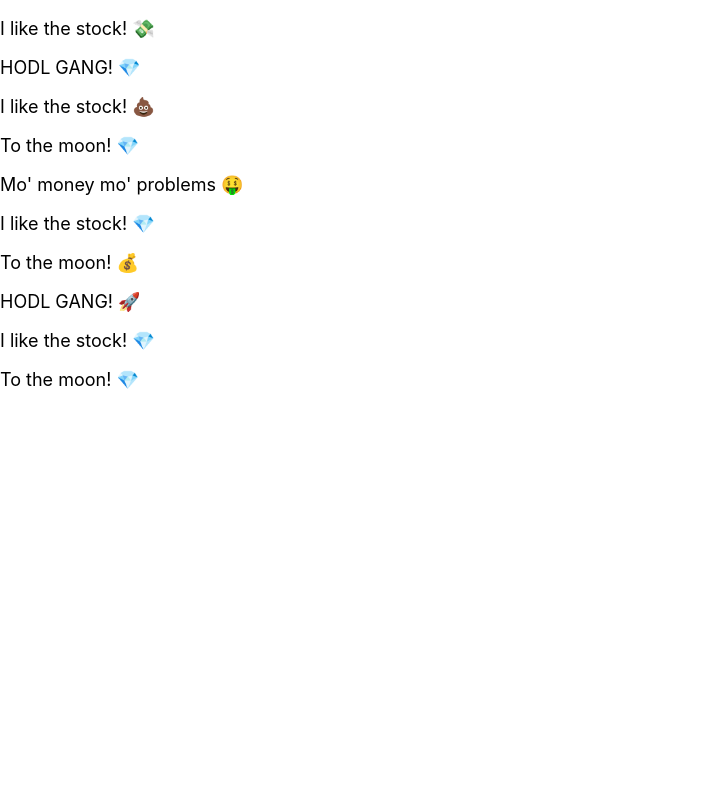
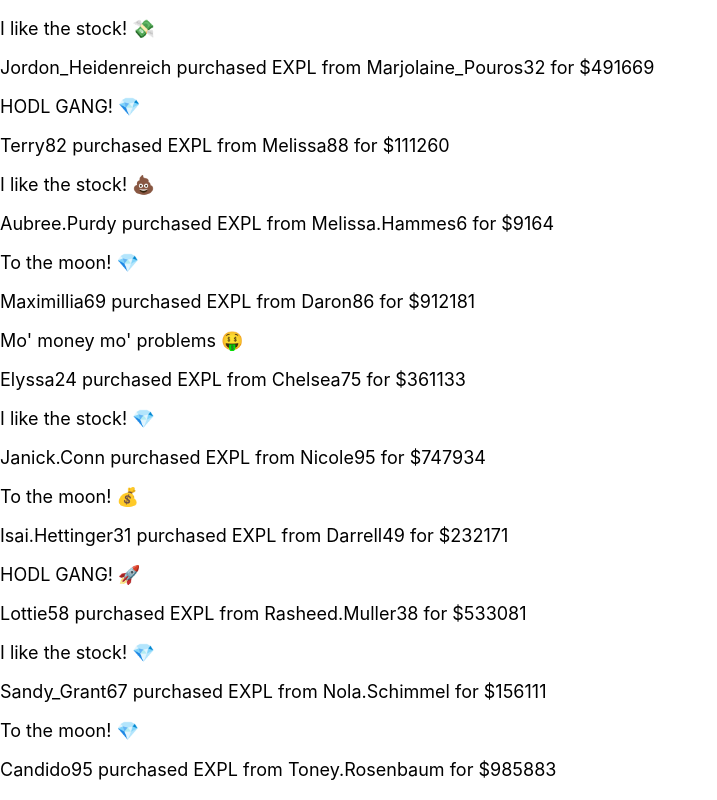
Before and after one commit to git-masi/memestock-frontend, a React (Create React App) app: page /transactions/feed in a window 1280 px wide. Shown: the whole page, without its empty margins (0-717 px from the left). Built offline with nearby package versions, Linux system fonts and the light colour scheme.

Commit message:
Add Transaction display component

```diff
--- /dev/null
+++ b/src/features/transactionsFeed/Transaction.js
@@ -0,0 +1,23 @@
+import React from 'react';
+
+function Transaction(props) {
+  const {
+    transaction: {
+      message,
+      buyerName,
+      sellerName,
+      total,
+      stock: { symbol },
+    },
+  } = props;
+  return (
+    <div>
+      <p>{message}</p>
+      <p>
+        {buyerName} purchased {symbol} from {sellerName} for ${total}
+      </p>
+    </div>
+  );
+}
+
+export default Transaction;
--- a/src/features/transactionsFeed/TransactionsFeed.js
+++ b/src/features/transactionsFeed/TransactionsFeed.js
@@ -4,6 +4,9 @@ import { useDispatch, useSelector } from 'react-redux';
 
 // Redux Store
 import { fetchTransactions, selectAllTransactions } from './transactionsSlice';
+
+// Components
+import Transaction from './Transaction';
 
 function TransactionsFeed() {
   const dispatch = useDispatch();
@@ -16,7 +19,7 @@ function TransactionsFeed() {
   return (
     <div>
       {transactions.length > 0 &&
-        transactions.map((t) => <p key={t.id}>{t.message}</p>)}
+        transactions.map((t) => <Transaction key={t.id} transaction={t} />)}
     </div>
   );
 }
```
